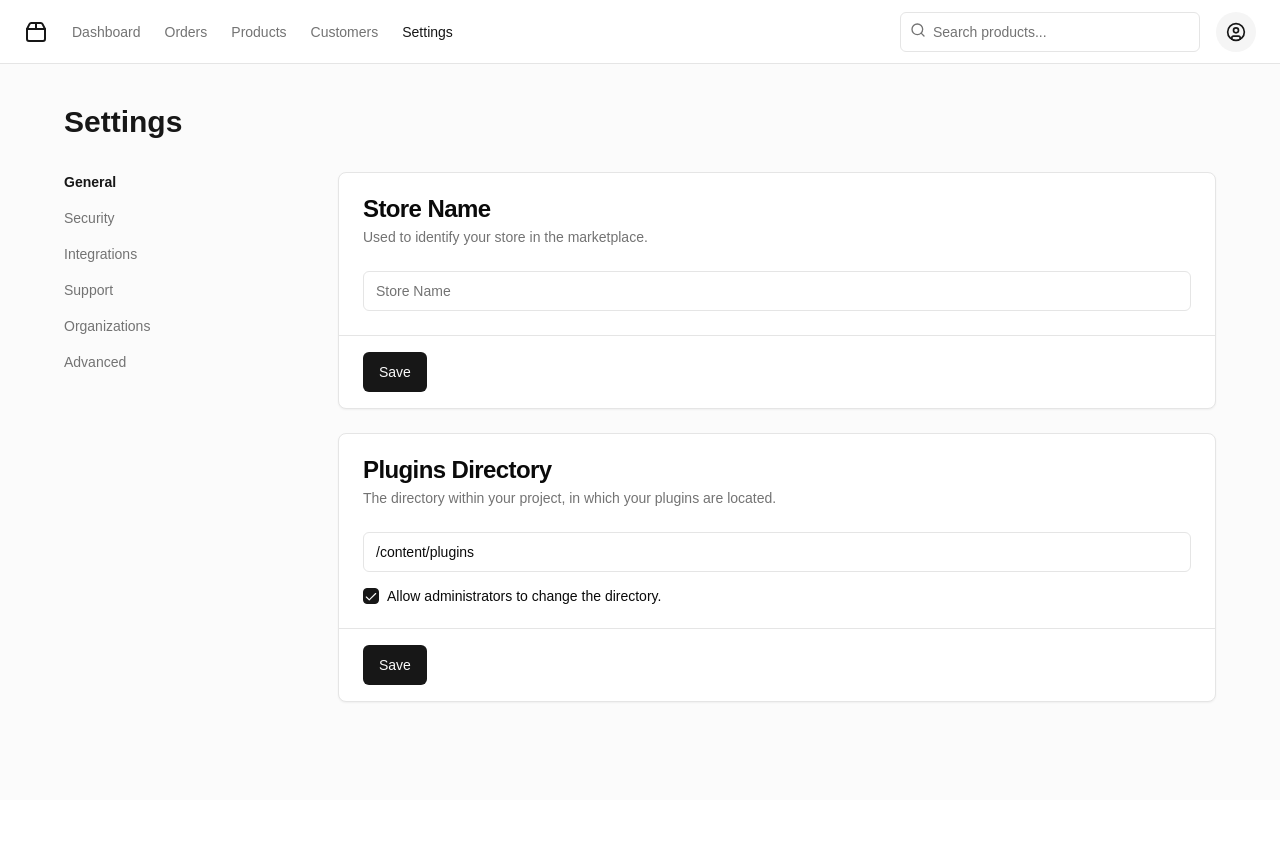
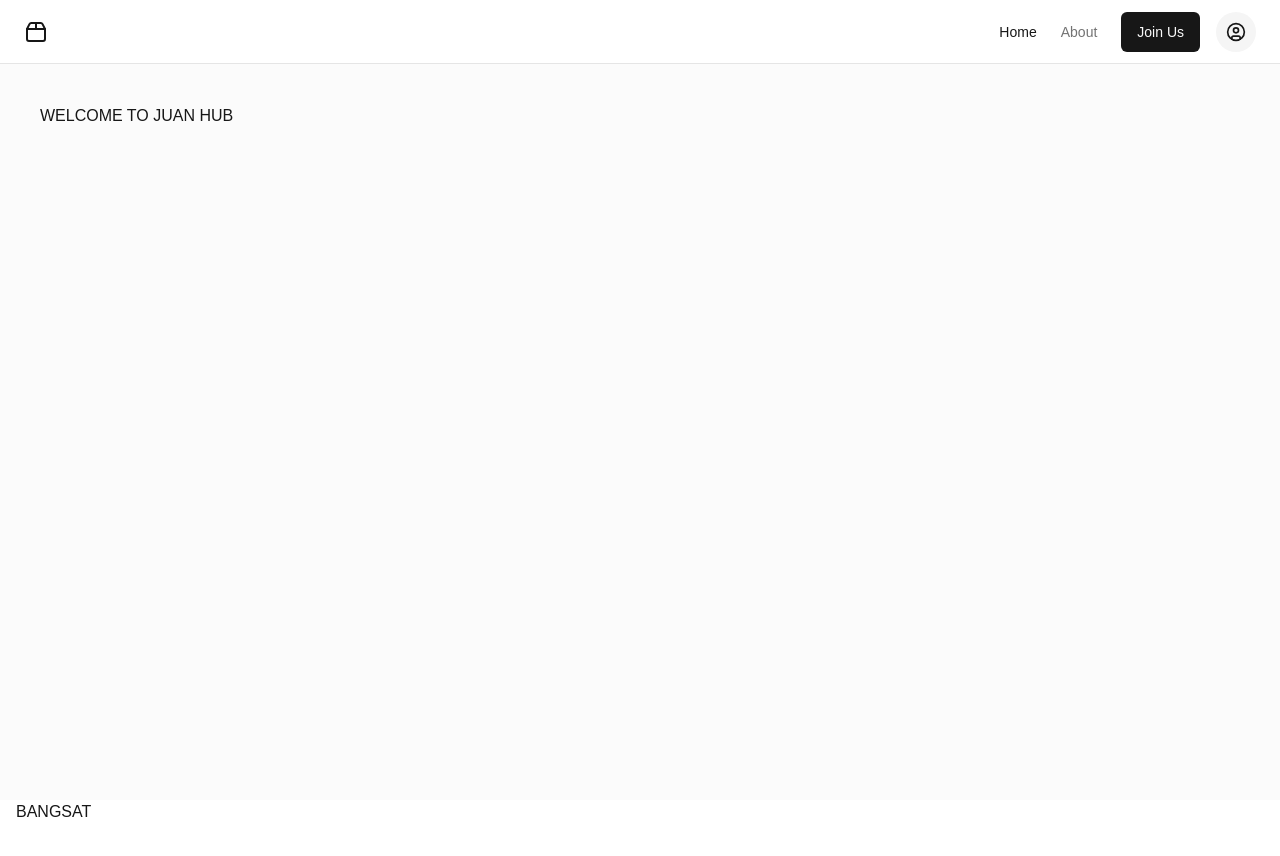
Before and after one commit to silvsilvsilv/juanhub-next, a Next.js app: page / in a window 1280 px wide. Shown: the top 856 px of the page. Before the commit the page ends 800 px from the top, so only its background shows below. Built offline with nearby package versions, Linux system fonts and the light colour scheme.

Commit message:
made weird colors disappear

```diff
--- a/app/dashboard/layout.tsx
+++ b/app/dashboard/layout.tsx
@@ -9,7 +9,7 @@ export default function RootLayout({
         className={`antialiased`}
       >
         {children}
-        {/* <Homepage/> */}
+
       </body>
     </html>
   );
--- a/app/dashboard/page.tsx
+++ b/app/dashboard/page.tsx
@@ -1,7 +1,13 @@
+import { Button } from "@/components/ui/button";
+import Link from "next/link";
+
 export default function Dashboard(){
+
     return(
         <>
-            <h1> YOOOO</h1>
+           <Button>
+                <Link href="/">BANGSAT</Link>
+           </Button>
         </>
     );
 }
--- a/app/globals.css
+++ b/app/globals.css
@@ -5,15 +5,14 @@
 :root {
   --background: #ffffff;
   --foreground: #171717;
-  --black:#000;
 }
 
-@media (prefers-color-scheme: dark) {
+/* @media (prefers-color-scheme: dark) {
   :root {
     --background: #0a0a0a;
     --foreground: #ededed;
   }
-}
+} */
 
 body {
   color: var(--foreground);
--- a/app/page.tsx
+++ b/app/page.tsx
@@ -1,16 +1,9 @@
 import Link from "next/link"
-import { CircleUser, Menu, Package2, Search } from "lucide-react"
+import { CircleUser, Menu, Package2 } from "lucide-react"
 
+import { Card } from "@/components/ui/card"
 import { Button } from "@/components/ui/button"
-import {
-  Card,
-  CardContent,
-  CardDescription,
-  CardFooter,
-  CardHeader,
-  CardTitle,
-} from "@/components/ui/card"
-import { Checkbox } from "@/components/ui/checkbox"
+
 import {
   DropdownMenu,
   DropdownMenuContent,
@@ -19,8 +12,8 @@ import {
   DropdownMenuSeparator,
   DropdownMenuTrigger,
 } from "@/components/ui/dropdown-menu"
-import { Input } from "@/components/ui/input"
-import { Sheet, SheetContent, SheetTrigger } from "@/components/ui/sheet"
+
+// import { Sheet, SheetContent, SheetTrigger } from "@/components/ui/sheet"
 
 export const description =
   "A settings page. The settings page has a sidebar navigation and a main content area. The main content area has a form to update the store name and a form to update the plugins directory. The sidebar navigation has links to general, security, integrations, support, organizations, and advanced settings."
@@ -29,46 +22,9 @@ function Home() {
   return (
     <div className="flex min-h-screen w-full flex-col">
       <header className="sticky top-0 flex h-16 items-center gap-4 border-b bg-background px-4 md:px-6">
-        <nav className="hidden flex-col gap-6 text-lg font-medium md:flex md:flex-row md:items-center md:gap-5 md:text-sm lg:gap-6">
-          <Link
-            href="/dashboard"
-            className="flex items-center gap-2 text-lg font-semibold md:text-base"
-          >
-            <Package2 className="h-6 w-6" />
-            <span className="sr-only">Acme Inc</span>
-          </Link>
-          <Link
-            href="#"
-            className="text-muted-foreground transition-colors hover:text-foreground"
-          >
-            Dashboard
-          </Link>
-          <Link
-            href="#"
-            className="text-muted-foreground transition-colors hover:text-foreground"
-          >
-            Orders
-          </Link>
-          <Link
-            href="#"
-            className="text-muted-foreground transition-colors hover:text-foreground"
-          >
-            Products
-          </Link>
-          <Link
-            href="#"
-            className="text-muted-foreground transition-colors hover:text-foreground"
-          >
-            Customers
-          </Link>
-          <Link
-            href="#"
-            className="text-foreground transition-colors hover:text-foreground"
-          >
-            Settings
-          </Link>
-        </nav>
-        <Sheet>
+
+
+        {/* <Sheet>
           <SheetTrigger asChild>
             <Button
               variant="outline"
@@ -117,18 +73,43 @@ function Home() {
               </Link>
             </nav>
           </SheetContent>
-        </Sheet>
-        <div className="flex w-full items-center gap-4 md:ml-auto md:gap-2 lg:gap-4">
-          <form className="ml-auto flex-1 sm:flex-initial">
-            <div className="relative">
-              <Search className="absolute left-2.5 top-2.5 h-4 w-4 text-muted-foreground" />
-              <Input
-                type="search"
-                placeholder="Search products..."
-                className="pl-8 sm:w-[300px] md:w-[200px] lg:w-[300px]"
-              />
-            </div>
-          </form>
+        </Sheet> */}
+
+        <Link
+            href="/"
+            className="flex items-center gap-2 text-lg font-semibold md:text-base"
+          >
+            <Package2 className="h-6 w-6" />
+            <span className="sr-only">Juan Hub</span>
+        </Link>
+
+        <div className="flex w-auto items-center gap-4 md:ml-auto md:gap-2 lg:gap-4">
+
+          <nav className="hidden flex-col gap-6 text-lg font-medium md:flex md:flex-row md:items-center md:gap-5 md:text-sm lg:gap-6">
+
+          <Link
+            href="/dashboard"
+            className="text-foreground transition-colors hover:text-foreground"
+          >
+            Home
+          </Link>
+          <Link
+            href="#about"
+            className="text-muted-foreground transition-colors hover:text-foreground"
+          >
+            About
+          </Link>
+          <Link
+            href="#"
+            className="text-muted-foreground transition-colors hover:text-foreground"
+          >
+            <Button>
+              Join Us
+            </Button>
+          </Link>
+        </nav>
+
+
           <DropdownMenu>
             <DropdownMenuTrigger asChild>
               <Button variant="secondary" size="icon" className="rounded-full">
@@ -145,13 +126,18 @@ function Home() {
               <DropdownMenuItem>Logout</DropdownMenuItem>
             </DropdownMenuContent>
           </DropdownMenu>
+
         </div>
       </header>
-      <main className="flex min-h-[calc(100vh_-_theme(spacing.16))] flex-1 flex-col gap-4 bg-muted/40 p-4 md:gap-8 md:p-10">
-        <div className="mx-auto grid w-full max-w-6xl gap-2">
+
+      <section className="flex min-h-[calc(100vh_-_theme(spacing.16))] flex-1 flex-col gap-4 bg-muted/40 p-4 md:gap-8 md:p-10">
+
+        {/* <div className="mx-auto grid w-full max-w-6xl gap-2">
           <h1 className="text-3xl font-semibold">Settings</h1>
         </div>
-        <div className="mx-auto grid w-full max-w-6xl items-start gap-6 md:grid-cols-[180px_1fr] lg:grid-cols-[250px_1fr]">
+         */}
+        {/* <div className="mx-auto grid w-full max-w-6xl items-start gap-6 md:grid-cols-[180px_1fr] lg:grid-cols-[250px_1fr]">
+
           <nav
             className="grid gap-4 text-sm text-muted-foreground" x-chunk="dashboard-04-chunk-0"
           >
@@ -211,8 +197,22 @@ function Home() {
               </CardFooter>
             </Card>
           </div>
-        </div>
-      </main>
+
+        </div> */}
+
+
+          <h1>
+            WELCOME TO JUAN HUB
+          </h1>
+
+
+
+
+      </section>
+
+      <section className="min-h-screen px-4" id="about">
+        BANGSAT
+      </section>
     </div>
   )
 }
```
Also changed, not shown: app/homepage.tsx (deleted, +0 -17 lines).
